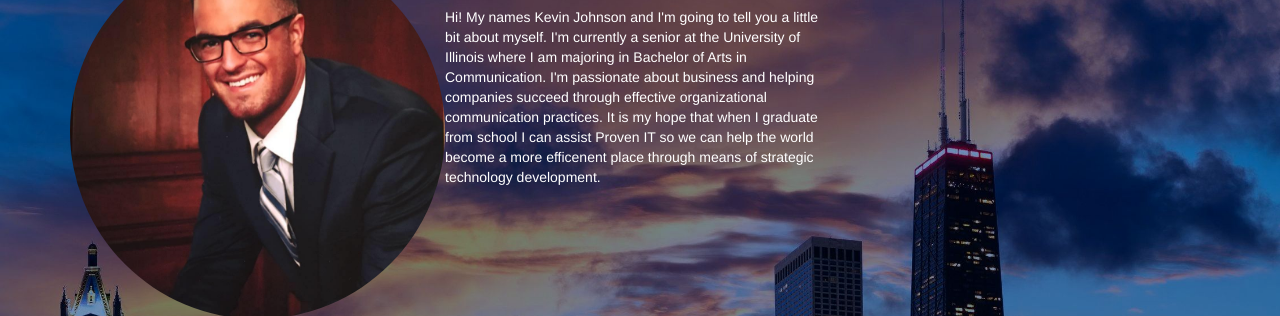
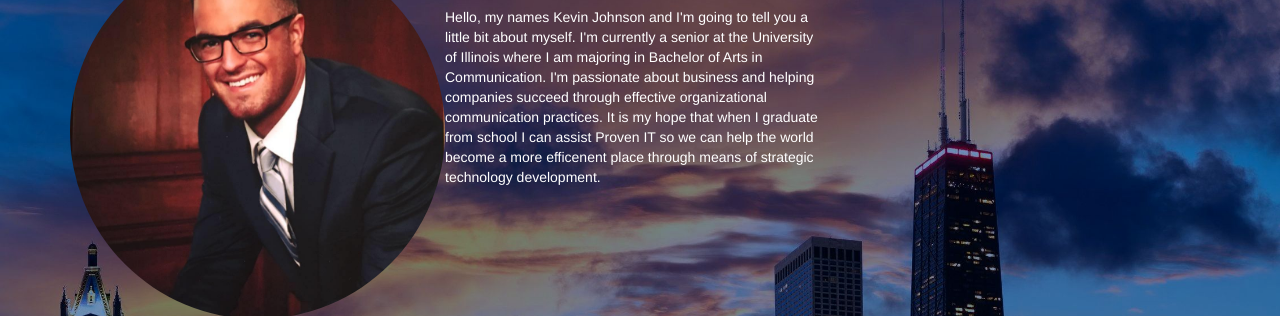
Before and after one commit to KevinJohnson1995/KevinJohnson1995.github.io, a plain HTML site: page index.html in a window 1280 px wide. Shown: the part 56-372 px from the top of the page. Drawn offline with nearby package versions, Linux system fonts and the light colour scheme.

Commit message:
Update index.html

```diff
--- a/index.html
+++ b/index.html
@@ -20,7 +20,7 @@
           <p>
           <img src="img/kj.jpg" class="img-circle" style="text-align:center; width:50%; float: left;"/>
           <h2>About Me</h2>
-          <p>Hi! My names Kevin Johnson and I'm going to tell you a little bit about myself. I'm currently a senior at the University of Illinois where I am majoring
+          <p>Hello, my names Kevin Johnson and I'm going to tell you a little bit about myself. I'm currently a senior at the University of Illinois where I am majoring
             in Bachelor of Arts in Communication. I'm passionate about business and helping companies succeed through effective organizational communication practices.
             It is my hope that when I graduate from school I can assist Proven IT so we can help the world become a more efficenent place through means of strategic technology development.
 
```
